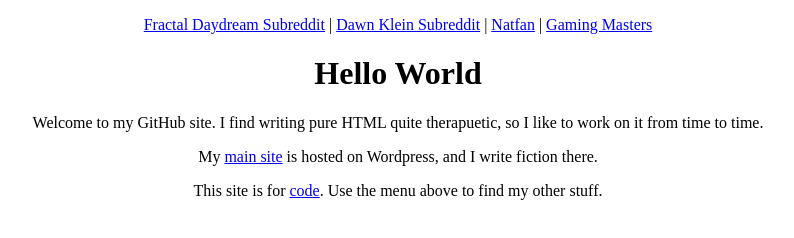
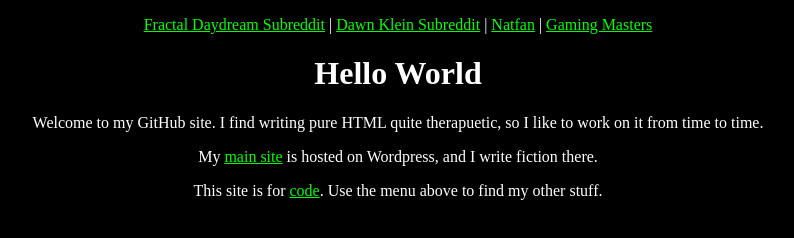
Before and after one commit to ryankrage77/ryankrage77.github.io, a plain HTML site: page index.html in a window 1280 px wide. Shown: the whole page, without its empty margins (242-1036 px from the left). Drawn offline with Linux system fonts and the light colour scheme.

Commit message:
added theme and rel links

```diff
--- a/index.html
+++ b/index.html
@@ -1,10 +1,11 @@
 <!DOCTYPE html>
 <html>
+  <link rel="stylesheet" href="theme.css">
   <body>
   <p align="center"><a href="http://www.reddit.com/r/FractalDaydream/" target="_blank">Fractal Daydream Subreddit</a> | <a href="http://www.reddit.com/r/DawnKlein/" target="_blank">Dawn Klein Subreddit</a> | <a href="http://natfan.co.uk" target="_blank">Natfan</a> | <a href="https://www.gaming-masters.co.uk" target="_blank"> Gaming Masters</a></p>
     <h1 align="center">Hello World</h1>
       <p align="center">Welcome to my GitHub site. I find writing pure HTML quite therapuetic, so I like to work on it from time to time.</p>
       <p align="center">My <a href="http://www.fractaldaydream.wordpress.com" target="_blank">main site</a> is hosted on Wordpress, and I write fiction there.</p>
-      <p align="center">This site is for <a href="http://ryankrage77.github.io/code">code</a>. Use the menu above to find my other stuff.</p>
+      <p align="center">This site is for <a href="code.html">code</a>. Use the menu above to find my other stuff.</p>
    </body>
 </html>
--- /dev/null
+++ b/theme.css
@@ -0,0 +1,18 @@
+body {
+  background-color: #000000
+}
+
+h1, h2, h3, h4, h5, h6, p {
+  color: #FFFFFF
+}
+
+a {
+  color: #00ff00
+}
+
+a:hover {
+  color: #1111FF
+}
+a:visited{
+  color: #11FFFF
+}
```
Also changed, not shown: code.html (+1 -1 lines).
